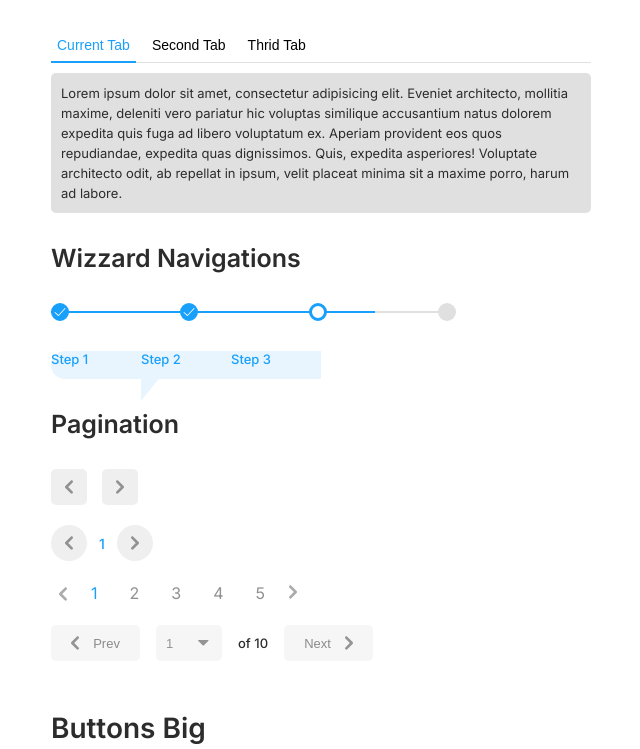
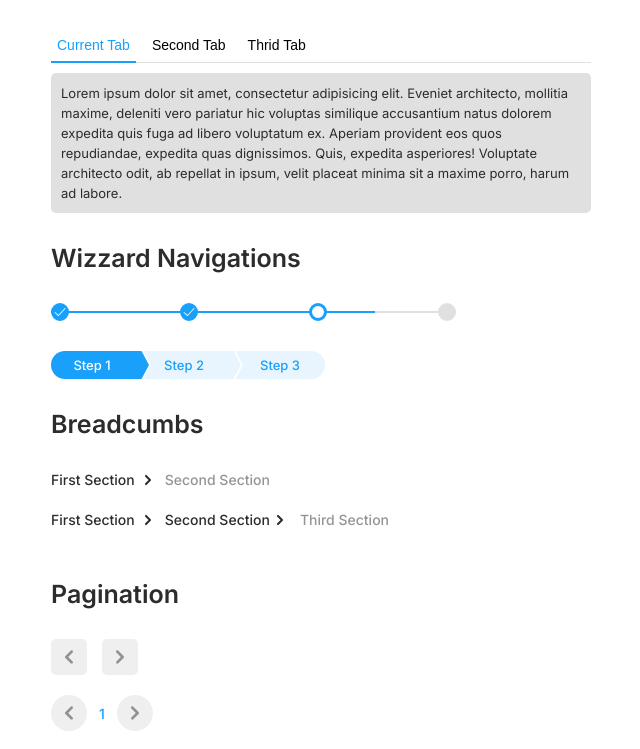
Before and after one commit to Angelina207/UI-kit, a plain HTML site: page index.html in a window 1280 px wide. Shown: the part 2533-3282 px from the top of the page, without its empty margins (107-747 px from the left). Drawn offline with Linux system fonts and the light colour scheme.

Commit message:
Add files via upload

```diff
--- a/css/style.css
+++ b/css/style.css
@@ -835,7 +835,6 @@ p {
 .search-title {
   position: absolute;
   bottom: 0;
-  left: 30px;
   display: flex;
   align-items: center;
   justify-content: center;
@@ -855,7 +854,7 @@ p {
 }
 
 .search--padd-left {
-  padding-left: 40px;
+  padding-left: 35px;
 }
 
 .search--padd-right {
@@ -866,14 +865,14 @@ p {
   position: absolute;
   fill: #959595;
   top: 42px;
-  left: 48px;
+  left: 13px;
 }
 
 .search-svg-right {
   position: absolute;
   fill: #959595;
   top: 42px;
-  right: 18px;
+  right: 45px;
 }
 
 .textarea {
@@ -1446,9 +1445,13 @@ p {
 }
 .wizard-content {
   display: flex;
+  overflow: hidden;
 }
 
 .wizard-elem {
+  display: flex;
+  align-items: center;
+  justify-content: center;
   position: relative;
   width: 90px;
   height: 28px;
@@ -1456,23 +1459,121 @@ p {
   background-color: #e8f5ff;
   font-size: 13px;
   font-weight: 500;
+  transition: 250ms ease;
+  margin-right: 2px;
+  cursor: pointer;
+}
+.wizard-elem:hover, .wizard-elem:focus {
+  color: #fff;
+  background-color: #18A0FB;
+}
+
+.wizard-elem-active {
+  color: #fff;
+  background-color: #18A0FB;
+}
+
+.wizard-elem-active > .wizard-triangle {
+  border-left: 8px solid #18A0FB;
+}
+
+.wizard-elem:nth-child(1)::after {
+  content: "";
+  width: 0;
+  height: 0;
+  border-top: 15px solid transparent;
+  border-bottom: 15px solid transparent;
+  border-left: 8px solid #fff;
+  z-index: 10;
+  transform: translateX(32px);
+}
+
+.wizard-elem:nth-child(2)::after {
+  content: "";
+  width: 0;
+  height: 0;
+  border-top: 15px solid transparent;
+  border-bottom: 15px solid transparent;
+  border-left: 8px solid #fff;
+  z-index: 10;
+  transform: translateX(31px);
 }
 
 .wizard-elem:nth-child(1) {
-  border-radius: 100px 0 0 100px;
-}
-
-.wizard-elem:nth-child(1):after {
-  border: 25px solid transparent;
-  border-left: 20px solid #e8f5ff;
-  content: "";
-  position: absolute;
-  right: -45px;
-  top: 0px;
-}
-
-.elem-active {
-  background-color: #18A0FB;
+  border-radius: 50px 0 0 50px;
+}
+
+.wizard-elem:nth-child(3) {
+  border-radius: 0 50px 50px 0;
+}
+
+.wizard-triangle {
+  width: 0;
+  height: 0;
+  position: absolute;
+  border-top: 15px solid transparent;
+  border-bottom: 15px solid transparent;
+  border-left: 8px solid #e8f5ff;
+  top: -1px;
+  left: 90px;
+  z-index: 20;
+  transition: 250ms ease;
+}
+
+.wizard-elem:hover > .wizard-triangle,
+.wizard-elem:focus > .wizard-triangle {
+  border-left: 8px solid #18A0FB;
+}
+
+.breadcumbs-title {
+  font-weight: 600;
+  font-size: 25px;
+  padding: 30px 0;
+}
+
+.breadcrumbs-list {
+  display: flex;
+  align-items: center;
+  padding-bottom: 20px;
+  list-style: none;
+  margin: 0;
+  padding: 0 0 20px 0;
+}
+
+.breadcrumbs-item {
+  color: #2C2C2C;
+  opacity: 0.5;
+  font-size: 14px;
+  font-weight: 500;
+  line-height: 17px;
+}
+
+.breadcrumbs-link {
+  position: relative;
+  font-size: 14px;
+  font-weight: 500;
+  line-height: 17px;
+  padding-right: 30px;
+  color: #2C2C2C;
+  cursor: pointer;
+  text-decoration: none;
+  transition: 250ms ease;
+}
+.breadcrumbs-link:hover, .breadcrumbs-link:focus {
+  color: #18A0FB;
+}
+
+.breadcrumbs-link:hover > .breadcrumbs-svg,
+.breadcrumbs-link:focus > .breadcrumbs-svg {
+  fill: #18A0FB;
+}
+
+.breadcrumbs-svg {
+  position: absolute;
+  top: calc(50% - 6px);
+  left: 83%;
+  fill: #2C2C2C;
+  transition: 250ms ease;
 }
 
 .pagination-title {
--- a/index.html
+++ b/index.html
@@ -532,48 +532,56 @@ First Wizard
         ====================
      -->
     <div class="wizard-content">
-        <div class="wizard-elem">Step 1</div>
-        <div class="wizard-elem">Step 2</div>
+        <div class="wizard-elem wizard-elem-active">Step 1
+            <div class="wizard-triangle"></div>
+        </div>
+        <div class="wizard-elem">Step 2
+            <div class="wizard-triangle"></div>
+        </div>
         <div class="wizard-elem">Step 3</div>
     </div>
 </div>
+	<div class="container">
+    <p class="breadcumbs-title">Breadcumbs</p>
+<!--
+    ==================
+    Breadcrumbs #1
+    ==================
+-->
+    <ul class="breadcrumbs-list">
+        <li class="">
+            <a class="breadcrumbs-link" href="#">First Section
+                <svg class="breadcrumbs-svg" width="6" height="12" viewBox="0 0 8 14" fill="none" xmlns="http://www.w3.org/2000/svg">
+                    <path fill-rule="evenodd" clip-rule="evenodd" d="M8 6.99996C8 6.64636 7.85952 6.30716 7.60948 6.05716L2.27613 0.723826C1.75547 0.203159 0.9112 0.203159 0.390533 0.723826C-0.130133 1.24449 -0.130133 2.08876 0.390533 2.60943L4.78107 6.99996L0.390533 11.3905C-0.130133 11.9112 -0.130133 12.7554 0.390533 13.2761C0.9112 13.7968 1.75547 13.7968 2.27613 13.2761L7.60948 7.94276C7.85952 7.69276 8 7.35356 8 6.99996Z"/>
+                </svg>
+            </a>
+        </li>
+        <li class="breadcrumbs-item">Second Section</li>
+    </ul>
 
-<script>
-
-    let wizardProgress = document.querySelector('.wizard-progress');
-    let wizardCircle = document.querySelectorAll('.wizard-circle');
-
-    let currentActive = 1;
-
-    () => {
-        for (let i = 0; i < wizardCircle.length; i++) {
-            wizardCircle[i].addEventListener('click', () => {
-                currentActive++;
-
-                if (currentActive > wizardCircle.length) {
-                    currentActive = wizardCircle.length;
-                }
-            })
-        }
-        update()
-    };
-
-    function update() {
-        wizardCircle.forEach((circle, idx) => {
-            if ( idx < currentActive) {
-                wizardCircle.classList.add('active')
-            } else {
-                wizardCircle.classList.remove('active')
-            }
-        });
-
-        const actives = document.querySelectorAll('.active');
-
-        wizardProgress.style.width = (actives.length - 1) / (circle.length - 1) * 100 + '%';
-
-    }
-
-</script>
+<!--
+    ==================
+    Breadcrumbs #2
+    ==================
+-->
+    <ul class="breadcrumbs-list">
+        <li class="">
+            <a class="breadcrumbs-link" href="#">First Section
+                <svg class="breadcrumbs-svg" width="6" height="12" viewBox="0 0 8 14" fill="none" xmlns="http://www.w3.org/2000/svg">
+                    <path fill-rule="evenodd" clip-rule="evenodd" d="M8 6.99996C8 6.64636 7.85952 6.30716 7.60948 6.05716L2.27613 0.723826C1.75547 0.203159 0.9112 0.203159 0.390533 0.723826C-0.130133 1.24449 -0.130133 2.08876 0.390533 2.60943L4.78107 6.99996L0.390533 11.3905C-0.130133 11.9112 -0.130133 12.7554 0.390533 13.2761C0.9112 13.7968 1.75547 13.7968 2.27613 13.2761L7.60948 7.94276C7.85952 7.69276 8 7.35356 8 6.99996Z"/>
+                </svg>
+            </a>
+        </li>
+        <li class="">
+            <a class="breadcrumbs-link" href="#">Second Section
+                <svg class="breadcrumbs-svg" width="6" height="12" viewBox="0 0 8 14" fill="none" xmlns="http://www.w3.org/2000/svg">
+                    <path fill-rule="evenodd" clip-rule="evenodd" d="M8 6.99996C8 6.64636 7.85952 6.30716 7.60948 6.05716L2.27613 0.723826C1.75547 0.203159 0.9112 0.203159 0.390533 0.723826C-0.130133 1.24449 -0.130133 2.08876 0.390533 2.60943L4.78107 6.99996L0.390533 11.3905C-0.130133 11.9112 -0.130133 12.7554 0.390533 13.2761C0.9112 13.7968 1.75547 13.7968 2.27613 13.2761L7.60948 7.94276C7.85952 7.69276 8 7.35356 8 6.99996Z"/>
+                </svg>
+            </a>
+        </li>
+        <li class="breadcrumbs-item">Third Section</li>
+    </ul>
+</div>
 	<div class="container">
     <p class="pagination-title">Pagination</p>
 
```
Also changed, not shown: img/stack/sprite.stack.html (+81 -1 lines), css/style.min.css, img/icons/icons.svg.
